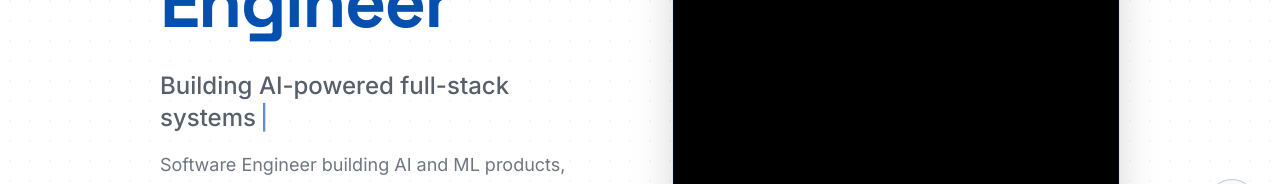
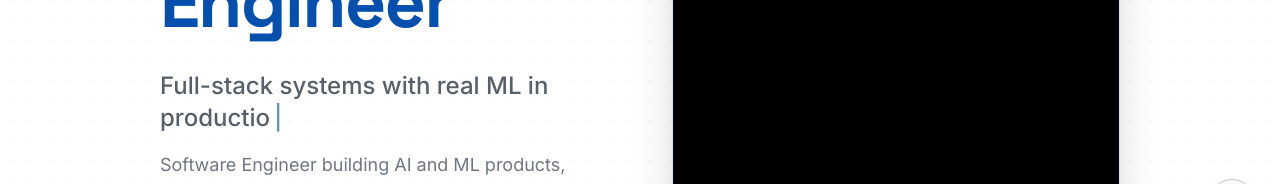
Before and after one commit to aabhiyann/portfolio-abhiyan, a React (Vite) app: page / in a window 1280 px wide. Shown: the part 549-733 px from the top of the page. Built offline with nearby package versions, Linux system fonts and the light colour scheme.

Commit message:
chore: add content type to commitlint allowed types

```diff
--- a/commitlint.config.js
+++ b/commitlint.config.js
@@ -1 +1,23 @@
-export default { extends: ["@commitlint/config-conventional"] };
+export default {
+  extends: ["@commitlint/config-conventional"],
+  rules: {
+    "type-enum": [
+      2,
+      "always",
+      [
+        "build",
+        "chore",
+        "ci",
+        "content",
+        "docs",
+        "feat",
+        "fix",
+        "perf",
+        "refactor",
+        "revert",
+        "style",
+        "test",
+      ],
+    ],
+  },
+};
--- a/src/pages/Home.tsx
+++ b/src/pages/Home.tsx
@@ -104,9 +104,9 @@ function Home() {
                 <div className="text-xl md:text-2xl text-text-secondary font-medium mb-4 min-h-[60px]">
                   <TypeWriter
                     words={[
-                      "Building AI-powered full-stack systems",
-                      "Building ML-powered applications",
-                      "From RAG pipelines to production APIs",
+                      "Full-stack systems with real ML in production",
+                      "Teaching algorithms while shipping products",
+                      "From RAG pipelines to React frontends",
                     ]}
                   />
                 </div>
```
